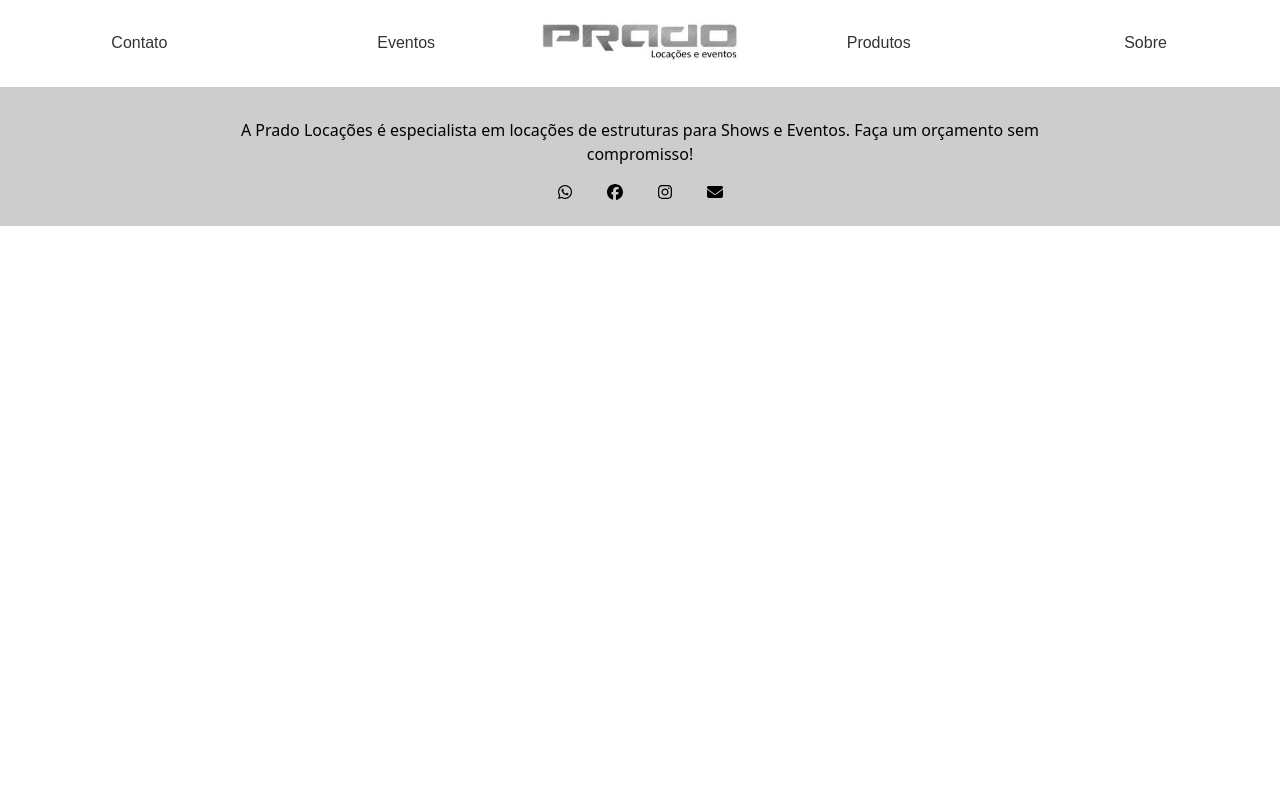
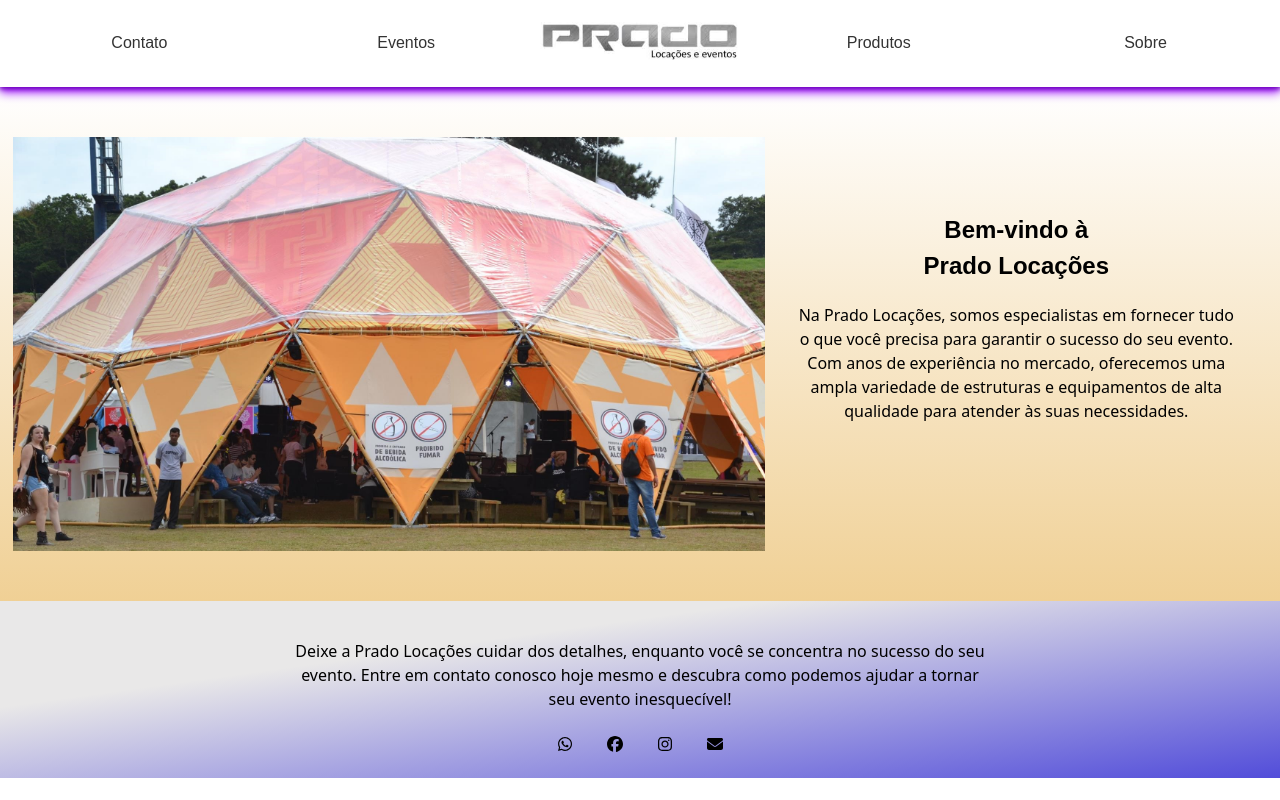
Before and after one commit to LiviaMarianaLopes/PradoLocacoesNext, a Next.js app: page / in a window 1280 px wide. Built offline with nearby package versions, Linux system fonts and the light colour scheme.

Commit message:
:sparkles: feat: Componente Banner

```diff
--- a/src/app/page.tsx
+++ b/src/app/page.tsx
@@ -1,8 +1,9 @@
 import Image from "next/image";
+import Banner from "@/components/banner";
 export default function Home() {
   return (
     <main>
-
+    <Banner src="/tenda-evento.jpg" title="Bem-vindo à Prado Locações" content="Na Prado Locações, somos especialistas em fornecer tudo o que você precisa para garantir o sucesso do seu evento. Com anos de experiência no mercado, oferecemos uma ampla variedade de estruturas e equipamentos de alta qualidade para atender às suas necessidades." class="banner-black"></Banner>
     </main>
   );
 }
--- /dev/null
+++ b/src/components/banner/index.tsx
@@ -0,0 +1,25 @@
+import "./styles.css";
+import Image from "next/image";
+import Link from "next/link";
+const Banner = (props: any) => {
+  return (
+    <div className="div-banner">
+      <div className={props.class}>
+        <Image
+          className="img-banner"
+          src={props.src}
+          width={800}
+          height={100}
+          alt="logo"
+        />
+
+        <div className="content-banner">
+          <h1 className="title">{props.title}</h1>
+          <p>{props.content}</p>
+        </div>
+      </div>
+    </div>
+  );
+};
+
+export default Banner;
--- /dev/null
+++ b/src/components/banner/styles.css
@@ -0,0 +1,61 @@
+.div-banner{
+    padding: 1%;
+    width: 100%;
+    background-image: linear-gradient(to bottom,transparent, rgb(240, 208, 149));
+}
+.banner-black{
+    width: 100%;
+    display: flex;
+  align-items:top;
+  justify-content: space-around;
+  margin-top: 3%;
+  margin-bottom: 3%;
+  color: black;
+}
+.div-banner img{
+    width: 60%;
+}
+.banner-white{
+  display: flex;
+  align-items:normal;
+  justify-content: center;
+  margin-top: 3%;
+  margin-bottom: 3%;
+}
+.content-banner{
+    display: flex;
+    flex-direction: column;
+  padding-top: 4%;
+  width: 50%;
+  text-align: center;
+  margin: 2%;
+  font-size: xx-large;
+  align-items: center;
+  justify-content: top;
+}
+.content-banner p{
+    font-weight: 450;
+  font-size:medium;
+  padding: 1%;
+}
+.content-banner h1{
+    margin-bottom: 3%;
+    font-weight: bold;
+    width: 100%;
+    text-align: center;
+}
+@media screen and (max-width: 603px){
+.content-banner{
+  font-size: large;
+}
+.content-banner p{
+  font-size: smaller;
+}
+ }
+ @media screen and (max-width: 490px){
+  .content-banner{
+    font-size: smaller;
+    text-align: center;
+  }
+
+   }
--- a/src/components/footer/index.tsx
+++ b/src/components/footer/index.tsx
@@ -11,10 +11,9 @@
 const Footer = () => {
   return (
     <footer>
-      <section>
+      <section className="footer-text">
         <p>
-          A Prado Locações é especialista em locações de estruturas para Shows e
-          Eventos. Faça um orçamento sem compromisso!
+        Deixe a Prado Locações cuidar dos detalhes, enquanto você se concentra no sucesso do seu evento. Entre em contato conosco hoje mesmo e descubra como podemos ajudar a tornar seu evento inesquecível!
         </p>
       </section>
       <section className="socials">
--- a/src/components/footer/styles.css
+++ b/src/components/footer/styles.css
@@ -1,6 +1,8 @@
 footer{
     color: black;
-    background-color: #cecdcd;
+    background-image: linear-gradient( to bottom right, transparent 30% ,#2d27d6cd);
+
+    background-color: #e9e8e8;
     width: 100%;
     justify-content: center;
     align-items: center;
@@ -14,7 +16,7 @@
     max-width: fit-content;
 }
 .social-link:hover{
-    color: gray;
+    color: rgb(244, 57, 182);
 }
 .socials{
     margin: 0%;
@@ -31,7 +33,8 @@
     margin: 0%;
     width: 10%;
 }
-footer p{
+.footer-text{
+    width: 60%;
     text-align: center;
     padding: 2%;
 }
```
Also changed, not shown: public/tenda-evento.jpg.
